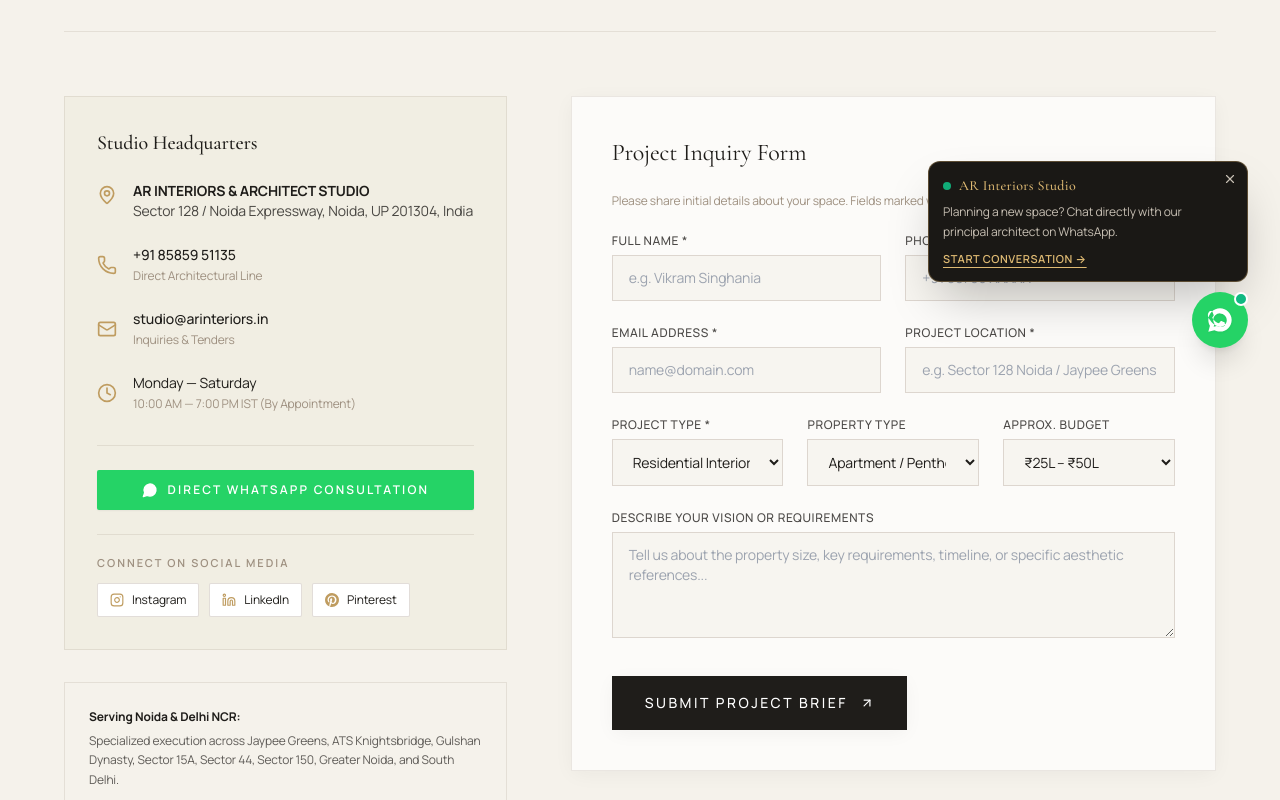
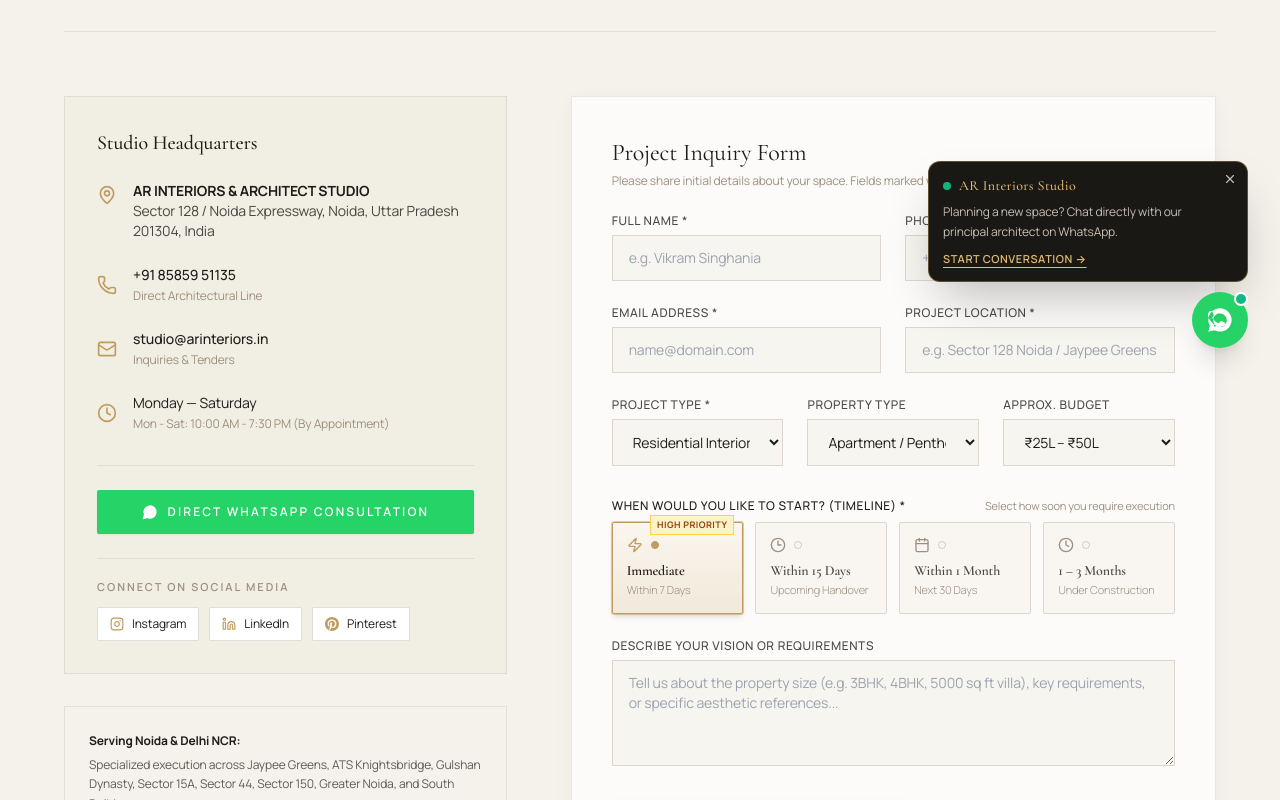
Before and after one commit to amankumar12344/ar-interiors, a React (Vite) app: page /contact in a window 1280 px wide. Shown: the part 420-1220 px from the top of the page. Built offline with nearby package versions, Linux system fonts and the light colour scheme; no server answers; the HTML template or start-up script is replaced by a standard one.

Commit message:
feat: add immediate / 15 days / 1 month execution timeline selector to inquiry form

```diff
--- a/src/pages/ContactPage.jsx
+++ b/src/pages/ContactPage.jsx
@@ -1,28 +1,91 @@
 import React, { useState } from 'react';
 import { useForm } from 'react-hook-form';
 import Container from '../components/common/Container';
-import SectionHeading from '../components/common/SectionHeading';
 import Button from '../components/common/Button';
 import { contactService } from '../services/contactService';
-import { MapPin, Phone, Mail, Clock, CheckCircle2, MessageCircle, Instagram, Linkedin } from 'lucide-react';
+import {
+  MapPin,
+  Phone,
+  Mail,
+  Clock,
+  CheckCircle2,
+  MessageCircle,
+  Instagram,
+  Linkedin,
+  Zap,
+  Calendar,
+  Clock3
+} from 'lucide-react';
 import { CONTACT_INFO } from '../data/contactInfo';
+import { cn } from '../utils/cn';
 
 export default function ContactPage() {
   const [submitted, setSubmitted] = useState(false);
   const [serverMessage, setServerMessage] = useState('');
+  const [submittedData, setSubmittedData] = useState(null);
+  const [selectedTimeline, setSelectedTimeline] = useState('Immediate');
+
   const {
     register,
     handleSubmit,
     reset,
+    setValue,
     formState: { errors, isSubmitting }
-  } = useForm();
+  } = useForm({
+    defaultValues: {
+      timeline: 'Immediate'
+    }
+  });
+
+  const timelineOptions = [
+    {
+      id: 'immediate',
+      label: 'Immediate',
+      subtext: 'Within 7 Days',
+      badge: 'High Priority',
+      badgeColor: 'bg-amber-100 text-amber-800 border-amber-300',
+      icon: Zap
+    },
+    {
+      id: '15-days',
+      label: 'Within 15 Days',
+      subtext: 'Upcoming Handover',
+      badge: null,
+      icon: Clock3
+    },
+    {
+      id: '1-month',
+      label: 'Within 1 Month',
+      subtext: 'Next 30 Days',
+      badge: null,
+      icon: Calendar
+    },
+    {
+      id: '1-3-months',
+      label: '1 – 3 Months',
+      subtext: 'Under Construction',
+      badge: null,
+      icon: Clock
+    }
+  ];
+
+  const handleTimelineSelect = (label) => {
+    setSelectedTimeline(label);
+    setValue('timeline', label);
+  };
 
   const onSubmit = async (data) => {
     try {
-      const response = await contactService.submitInquiry(data);
+      const payload = {
+        ...data,
+        timeline: selectedTimeline
+      };
+      const response = await contactService.submitInquiry(payload);
       setSubmitted(true);
+      setSubmittedData(payload);
       setServerMessage(response.message);
       reset();
+      setSelectedTimeline('Immediate');
     } catch (err) {
       console.error(err);
     }
@@ -63,14 +126,16 @@ export default function ContactPage() {
                   <MapPin className="w-5 h-5 text-gold shrink-0 mt-1" />
                   <div>
                     <strong className="block text-charcoal">AR INTERIORS & ARCHITECT STUDIO</strong>
-                    <span>Sector 128 / Noida Expressway, Noida, UP 201304, India</span>
+                    <span>{CONTACT_INFO.address}</span>
                   </div>
                 </div>
 
                 <div className="flex items-center gap-4">
                   <Phone className="w-5 h-5 text-gold shrink-0" />
                   <div>
-                    <a href={`tel:${CONTACT_INFO.phoneRaw}`} className="block text-charcoal font-medium hover:text-gold transition-colors">{CONTACT_INFO.phoneDisplay}</a>
+                    <a href={`tel:${CONTACT_INFO.phoneRaw}`} className="block text-charcoal font-medium hover:text-gold transition-colors">
+                      {CONTACT_INFO.phoneDisplay}
+                    </a>
                     <span className="text-xs text-taupe">Direct Architectural Line</span>
                   </div>
                 </div>
@@ -78,7 +143,7 @@ export default function ContactPage() {
                 <div className="flex items-center gap-4">
                   <Mail className="w-5 h-5 text-gold shrink-0" />
                   <div>
-                    <span className="block text-charcoal font-medium">studio@arinteriors.in</span>
+                    <span className="block text-charcoal font-medium">{CONTACT_INFO.email}</span>
                     <span className="text-xs text-taupe">Inquiries & Tenders</span>
                   </div>
                 </div>
@@ -87,7 +152,7 @@ export default function ContactPage() {
                   <Clock className="w-5 h-5 text-gold shrink-0" />
                   <div>
                     <span className="block text-charcoal">Monday — Saturday</span>
-                    <span className="text-xs text-taupe">10:00 AM — 7:00 PM IST (By Appointment)</span>
+                    <span className="text-xs text-taupe">{CONTACT_INFO.hours} (By Appointment)</span>
                   </div>
                 </div>
               </div>
@@ -97,7 +162,7 @@ export default function ContactPage() {
                   href={CONTACT_INFO.getWhatsappUrl()}
                   target="_blank"
                   rel="noreferrer"
-                  className="inline-flex items-center justify-center gap-2.5 w-full py-3 bg-[#25D366] hover:bg-[#20ba5a] text-white shadow-sm text-xs tracking-architectural uppercase font-semibold transition-all rounded-sm"
+                  className="inline-flex items-center justify-center gap-2.5 w-full py-3.5 bg-[#25D366] hover:bg-[#20ba5a] text-white shadow-sm text-xs tracking-architectural uppercase font-semibold transition-all rounded-sm"
                 >
                   <MessageCircle className="w-4 h-4 fill-current" />
                   <span>Direct WhatsApp Consultation</span>
@@ -108,7 +173,7 @@ export default function ContactPage() {
                   <span className="block text-[11px] uppercase tracking-architectural text-taupe font-semibold mb-3">
                     Connect On Social Media
                   </span>
-                  <div className="flex items-center gap-2.5">
+                  <div className="flex items-center gap-2.5 flex-wrap">
                     <a
                       href={CONTACT_INFO.socials.instagram}
                       target="_blank"
@@ -155,29 +220,68 @@ export default function ContactPage() {
           {/* Form */}
           <div className="lg:col-span-7">
             {submitted ? (
-              <div className="p-10 bg-cream/70 border border-gold/40 text-center">
-                <CheckCircle2 className="w-12 h-12 text-gold mx-auto mb-4" />
-                <h3 className="text-2xl font-serif text-charcoal">Inquiry Received</h3>
+              <div className="p-8 sm:p-12 bg-cream/70 border border-gold/40 text-center rounded-sm shadow-subtle">
+                <CheckCircle2 className="w-14 h-14 text-gold mx-auto mb-4" />
+                <h3 className="text-3xl font-serif text-charcoal">Inquiry Received</h3>
                 <p className="text-sm text-charcoal/75 font-light mt-3 leading-relaxed max-w-md mx-auto">
                   {serverMessage}
                 </p>
+
+                {submittedData && (
+                  <div className="mt-6 p-4 bg-white/80 border border-taupe/20 rounded-sm max-w-md mx-auto text-left text-xs space-y-1.5 text-charcoal/80">
+                    <div className="flex justify-between border-b border-taupe/15 pb-1">
+                      <span className="text-taupe">Requirement:</span>
+                      <strong className="font-semibold">{submittedData.projectType}</strong>
+                    </div>
+                    <div className="flex justify-between border-b border-taupe/15 pb-1">
+                      <span className="text-taupe">Start Timeline:</span>
+                      <span className="font-semibold text-gold-dark bg-gold/10 px-2 py-0.5 rounded-sm">
+                        {submittedData.timeline}
+                      </span>
+                    </div>
+                    <div className="flex justify-between">
+                      <span className="text-taupe">Location:</span>
+                      <strong className="font-semibold">{submittedData.location}</strong>
+                    </div>
+                  </div>
+                )}
+
+                {/* Instant WhatsApp follow-up button */}
+                <div className="mt-8 flex flex-col sm:flex-row items-center justify-center gap-3">
+                  <a
+                    href={CONTACT_INFO.getWhatsappUrl(
+                      `Hello AR Interiors, I just submitted a website inquiry for my ${submittedData?.projectType || 'interior'} project at ${submittedData?.location || 'Noida'}. Our required timeline is: ${submittedData?.timeline || 'Immediate'}. Please connect.`
+                    )}
+                    target="_blank"
+                    rel="noreferrer"
+                    className="inline-flex items-center gap-2 px-6 py-3 bg-[#25D366] hover:bg-[#20ba5a] text-white text-xs tracking-architectural uppercase font-semibold transition-all rounded-sm shadow-sm"
+                  >
+                    <MessageCircle className="w-4 h-4 fill-current" />
+                    <span>Instant WhatsApp Follow-Up</span>
+                  </a>
+
                   <Button
-                  onClick={() => setSubmitted(false)}
+                    onClick={() => {
+                      setSubmitted(false);
+                      setSubmittedData(null);
+                    }}
                     variant="secondary"
-                  size="sm"
-                  className="mt-6"
+                    size="md"
                   >
                     Submit Another Inquiry
                   </Button>
                 </div>
+              </div>
             ) : (
               <form onSubmit={handleSubmit(onSubmit)} className="space-y-6 bg-white/70 p-8 sm:p-10 border border-taupe/20 shadow-subtle">
-                <h3 className="text-2xl font-serif text-charcoal mb-2">
+                <div>
+                  <h3 className="text-2xl font-serif text-charcoal mb-1">
                     Project Inquiry Form
                   </h3>
-                <p className="text-xs text-taupe mb-6">
+                  <p className="text-xs text-taupe">
                     Please share initial details about your space. Fields marked with * are required.
                   </p>
+                </div>
 
                 <div className="grid grid-cols-1 sm:grid-cols-2 gap-6">
                   {/* Name */}
@@ -258,7 +362,7 @@ export default function ContactPage() {
                     </label>
                     <select
                       {...register('projectType')}
-                      className="w-full px-4 py-3 bg-ivory/60 border border-taupe/30 text-charcoal text-sm focus:outline-none focus:border-charcoal transition-colors"
+                      className="w-full px-4 py-3 bg-ivory/60 border border-taupe/30 text-charcoal text-sm focus:outline-none focus:border-charcoal transition-colors cursor-pointer"
                     >
                       <option value="Residential Interior">Residential Interior</option>
                       <option value="Commercial Interior">Commercial Interior</option>
@@ -277,7 +381,7 @@ export default function ContactPage() {
                     </label>
                     <select
                       {...register('propertyType')}
-                      className="w-full px-4 py-3 bg-ivory/60 border border-taupe/30 text-charcoal text-sm focus:outline-none focus:border-charcoal transition-colors"
+                      className="w-full px-4 py-3 bg-ivory/60 border border-taupe/30 text-charcoal text-sm focus:outline-none focus:border-charcoal transition-colors cursor-pointer"
                     >
                       <option value="Apartment / Penthouse">Apartment / Penthouse</option>
                       <option value="Independent Villa / Bungalow">Independent Villa / Bungalow</option>
@@ -294,7 +398,7 @@ export default function ContactPage() {
                     </label>
                     <select
                       {...register('budget')}
-                      className="w-full px-4 py-3 bg-ivory/60 border border-taupe/30 text-charcoal text-sm focus:outline-none focus:border-charcoal transition-colors"
+                      className="w-full px-4 py-3 bg-ivory/60 border border-taupe/30 text-charcoal text-sm focus:outline-none focus:border-charcoal transition-colors cursor-pointer"
                     >
                       <option value="₹25 Lakhs – ₹50 Lakhs">₹25L – ₹50L</option>
                       <option value="₹50 Lakhs – ₹1 Crore">₹50L – ₹1 Cr</option>
@@ -302,6 +406,71 @@ export default function ContactPage() {
                       <option value="₹3 Crores+">₹3 Cr+</option>
                     </select>
                   </div>
+                </div>
+
+                {/* NEW FEATURE: Execution / Possession Timeline Selector */}
+                <div className="pt-2">
+                  <div className="flex items-center justify-between mb-2">
+                    <label className="block text-xs uppercase tracking-wider text-charcoal font-medium">
+                      When would you like to start? (Timeline) *
+                    </label>
+                    <span className="text-[11px] text-taupe font-sans hidden sm:inline">
+                      Select how soon you require execution
+                    </span>
+                  </div>
+
+                  <div className="grid grid-cols-2 sm:grid-cols-4 gap-2.5 sm:gap-3">
+                    {timelineOptions.map((opt) => {
+                      const isSelected = selectedTimeline === opt.label;
+                      const Icon = opt.icon;
+                      return (
+                        <button
+                          type="button"
+                          key={opt.id}
+                          onClick={() => handleTimelineSelect(opt.label)}
+                          className={cn(
+                            'relative text-left p-3.5 border transition-all duration-200 rounded-sm flex flex-col justify-between group',
+                            isSelected
+                              ? 'bg-gradient-to-b from-[#FAF6EF] to-[#F1E9DA] border-[#BF9C60] shadow-md ring-1 ring-[#BF9C60]/50'
+                              : 'bg-ivory/50 border-taupe/30 hover:border-gold/60 hover:bg-cream/50'
+                          )}
+                        >
+                          {opt.badge && (
+                            <span className={cn(
+                              'absolute -top-2 right-2 text-[9px] uppercase tracking-wider px-1.5 py-0.5 rounded-xs font-bold border shadow-xs',
+                              opt.badgeColor
+                            )}>
+                              {opt.badge}
+                            </span>
+                          )}
+
+                          <div className="flex items-center gap-2 mb-2">
+                            <Icon className={cn(
+                              'w-4 h-4 transition-colors',
+                              isSelected ? 'text-[#BF9C60]' : 'text-taupe group-hover:text-gold'
+                            )} />
+                            <span className={cn(
+                              'w-2 h-2 rounded-full border transition-all',
+                              isSelected ? 'bg-[#BF9C60] border-[#BF9C60]' : 'border-taupe/40'
+                            )} />
+                          </div>
+
+                          <div>
+                            <span className={cn(
+                              'block font-serif text-sm font-semibold leading-snug',
+                              isSelected ? 'text-charcoal' : 'text-charcoal/80'
+                            )}>
+                              {opt.label}
+                            </span>
+                            <span className="block text-[11px] text-taupe mt-0.5 font-sans font-light">
+                              {opt.subtext}
+                            </span>
+                          </div>
+                        </button>
+                      );
+                    })}
+                  </div>
+                  <input type="hidden" {...register('timeline')} value={selectedTimeline} />
                 </div>
 
                 {/* Message */}
@@ -312,7 +481,7 @@ export default function ContactPage() {
                   <textarea
                     rows={4}
                     {...register('message')}
-                    placeholder="Tell us about the property size, key requirements, timeline, or specific aesthetic references..."
+                    placeholder="Tell us about the property size (e.g. 3BHK, 4BHK, 5000 sq ft villa), key requirements, or specific aesthetic references..."
                     className="w-full px-4 py-3 bg-ivory/60 border border-taupe/30 text-charcoal text-sm focus:outline-none focus:border-charcoal transition-colors resize-y"
                   ></textarea>
                 </div>
```
Lines whose indentation alone changed are shown as unchanged.
